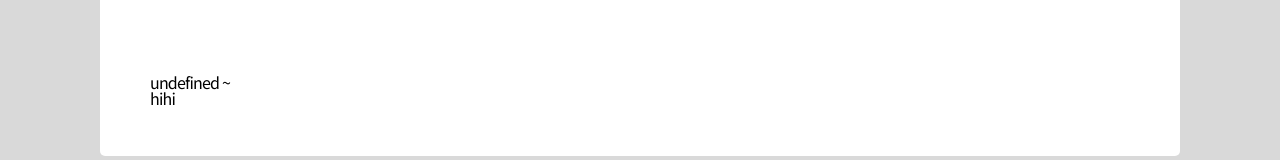
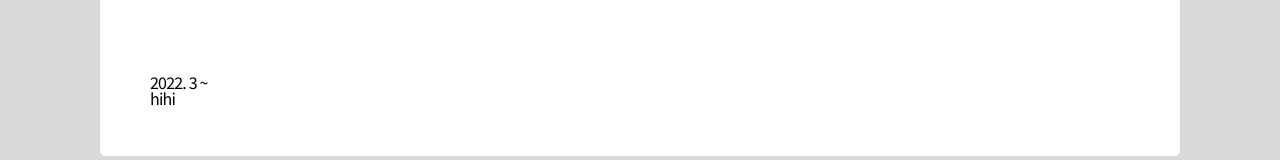
Before and after one commit to chichoon/about-me, a Next.js app: page /projects/42world in a window 1280 px wide. Shown: the part 2050-2210 px from the top of the page. Built offline with nearby package versions, Linux system fonts and the light colour scheme.

Commit message:
fix: :bug: startDate 없애놓고 계속 쓰고있는 함수 수정안함..

```diff
--- a/src/components/ProjectPage/ProjectInfoHeader.tsx
+++ b/src/components/ProjectPage/ProjectInfoHeader.tsx
@@ -9,7 +9,8 @@ interface Props {
 }
 
 export const ProjectInfoHeader = ({ project }: Props) => {
-  const { title, imageRef, startDate, endDate, githubLink, publishedLink } = project;
+  const { title, imageRef, startDateMonth, startDateYear, endDateMonth, endDateYear, githubLink, publishedLink } =
+    project;
   return (
     <div>
       <Image width={160} height={50} src={imageRef} alt={`${title} logo`} />
@@ -25,7 +26,7 @@ export const ProjectInfoHeader = ({ project }: Props) => {
             </a>
           )}
         </div>
-        <span>{`${startDate} ~ ${endDate ?? ''}`}</span>
+        <span>{`${startDateYear}. ${startDateMonth} ~ ${endDateYear ? `${endDateYear}. ${endDateMonth}` : ''}`}</span>
       </div>
     </div>
   );
```
